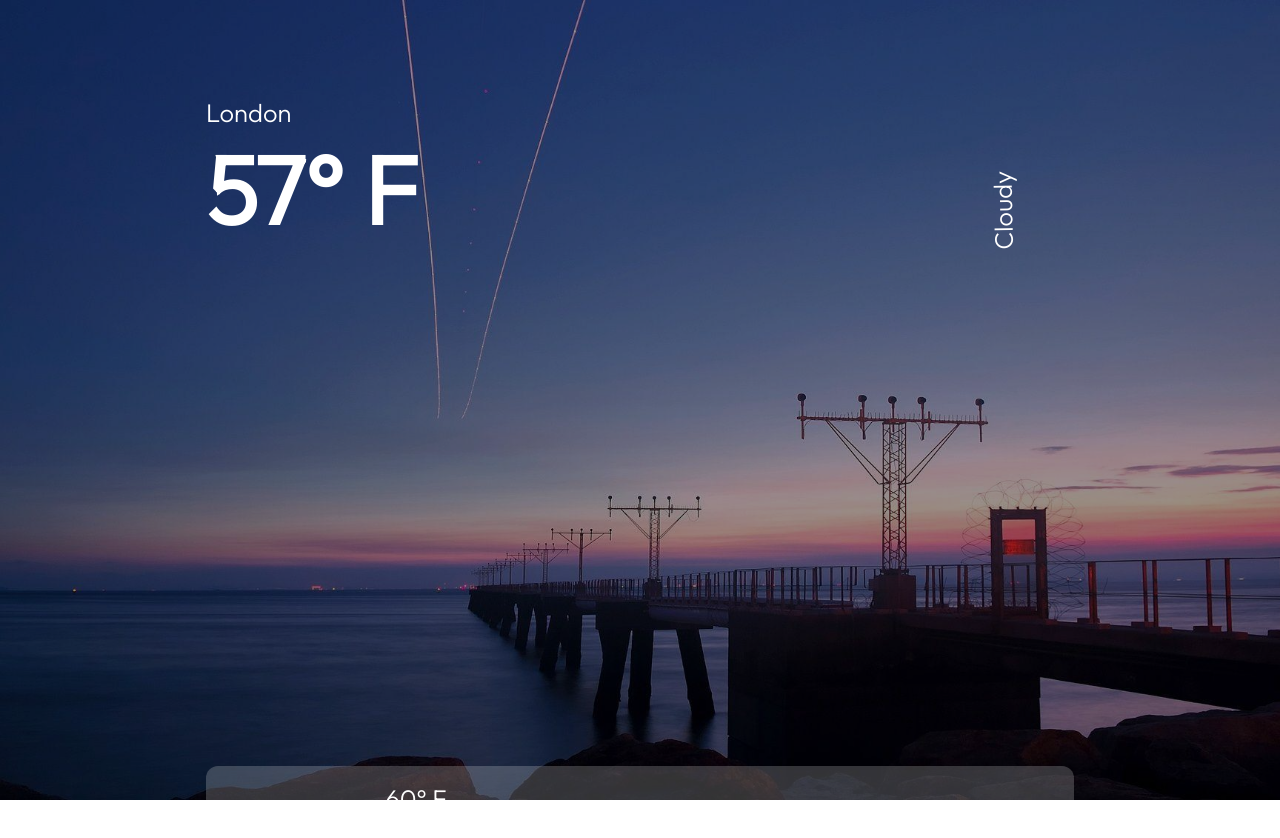
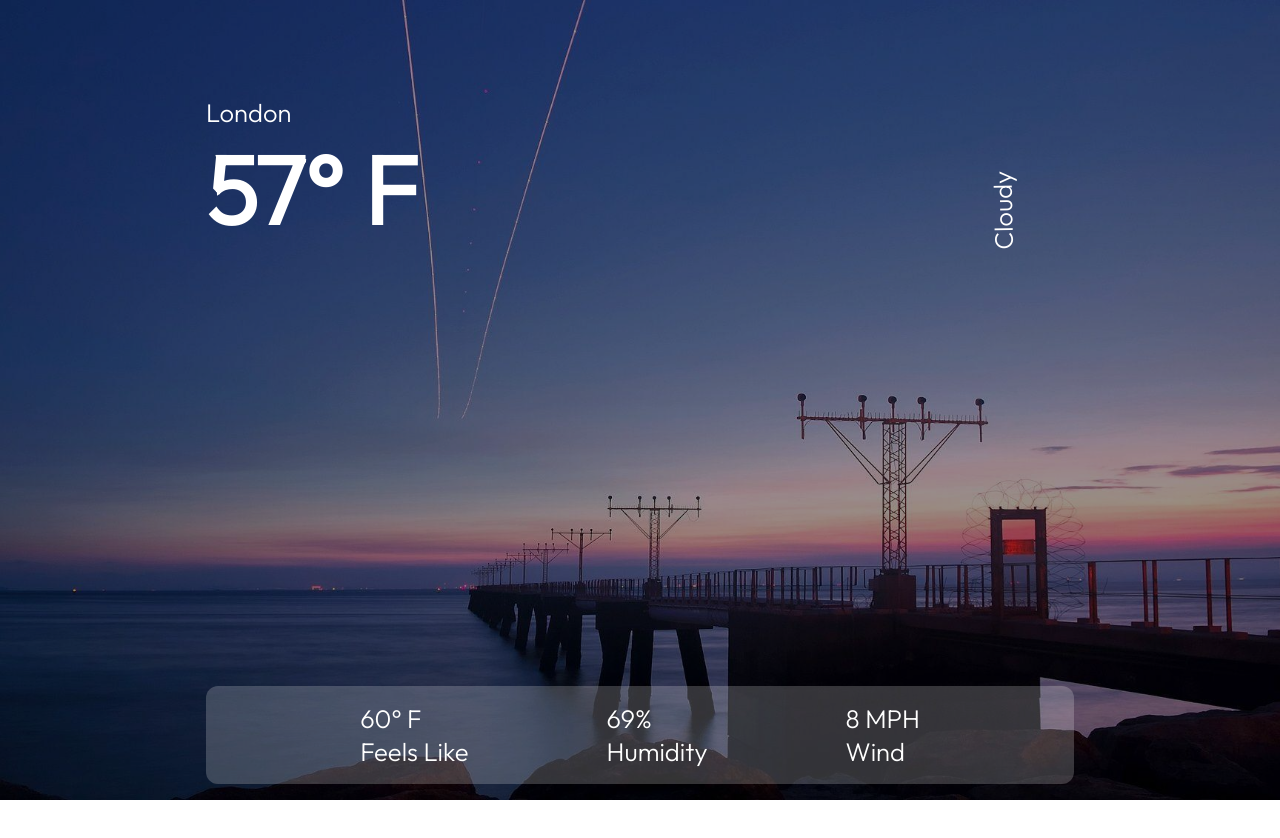
Before and after one commit to tapadar13/react-weather-app, a React (Create React App) app: page / in a window 1280 px wide. Shown: the top 838 px of the page. After the commit the page ends 800 px from the top, so only its background shows below. Built offline with nearby package versions, Linux system fonts and the light colour scheme.

Commit message:
added some styles

```diff
--- a/src/App.js
+++ b/src/App.js
@@ -6,14 +6,29 @@ function App() {
     <div className="App">
       <div className="container">
         <div className="top">
-          <div className="location"><p>London</p></div>
-          <div className="temperature"><h1>57° F</h1></div>
-          <div className="description"><p>Cloudy</p></div>
+          <div className="location">
+            <p>London</p>
+          </div>
+          <div className="temperature">
+            <h1>57° F</h1>
+          </div>
+          <div className="description">
+            <p>Cloudy</p>
+          </div>
         </div>
         <div className="bottom">
-          <div className="feels"><p className="bold">60° F</p><p>Feels Like</p></div>
-          <div className="humidity">69%</div>
-          <div className="wind">8 MPH</div>
+          <div className="feels">
+            <p className="bold">60° F</p>
+            <p>Feels Like</p>
+          </div>
+          <div className="humidity">
+            <p className="bold">69%</p>
+            <p>Humidity</p>
+          </div>
+          <div className="wind">
+            <p className="bold">8 MPH</p>
+            <p>Wind</p>
+          </div>
         </div>
       </div>
     </div>
--- a/src/index.css
+++ b/src/index.css
@@ -44,7 +44,7 @@ h1 {
 
 .container {
   max-width: 900px;
-  height: 100%;
+  height: 90vh;
   margin: auto;
   padding: 0 1rem;
   position: relative;
```
